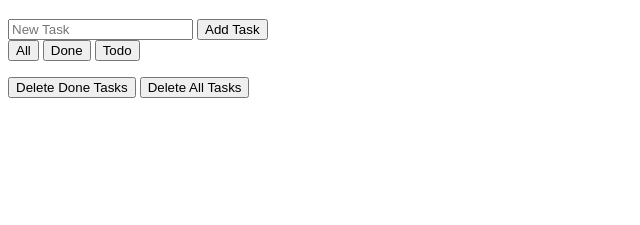
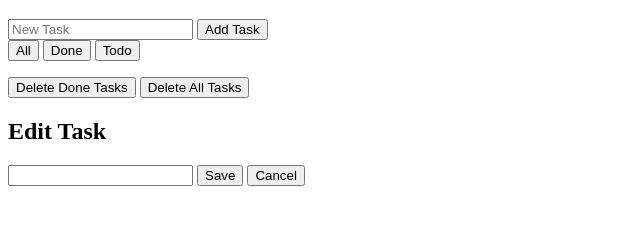
Before and after one commit to assma122/javascrip, a plain HTML site: page index.html in a window 1280 px wide. Shown: the part 61-286 px from the top of the page, without its empty margins (0-640 px from the left). Drawn offline with Linux system fonts and the light colour scheme.

Commit message:
Work done on asma branch

```diff
--- a/index.html
+++ b/index.html
@@ -28,3 +28,14 @@
       <button id="deleteAllTasks">Delete All Tasks</button>
     </div>
   </div>
+
+  <!-- Edit Modal -->
+  <div id="editPopup" class="modal">
+    <div class="modal-content">
+      <h2>Edit Task</h2>
+      <input id="modalInput">
+      <span id="modalError" style="color:red"></span>
+      <button id="saveButton">Save</button>
+      <button id="cancelButton">Cancel</button>
+    </div>
+  </div>
```
